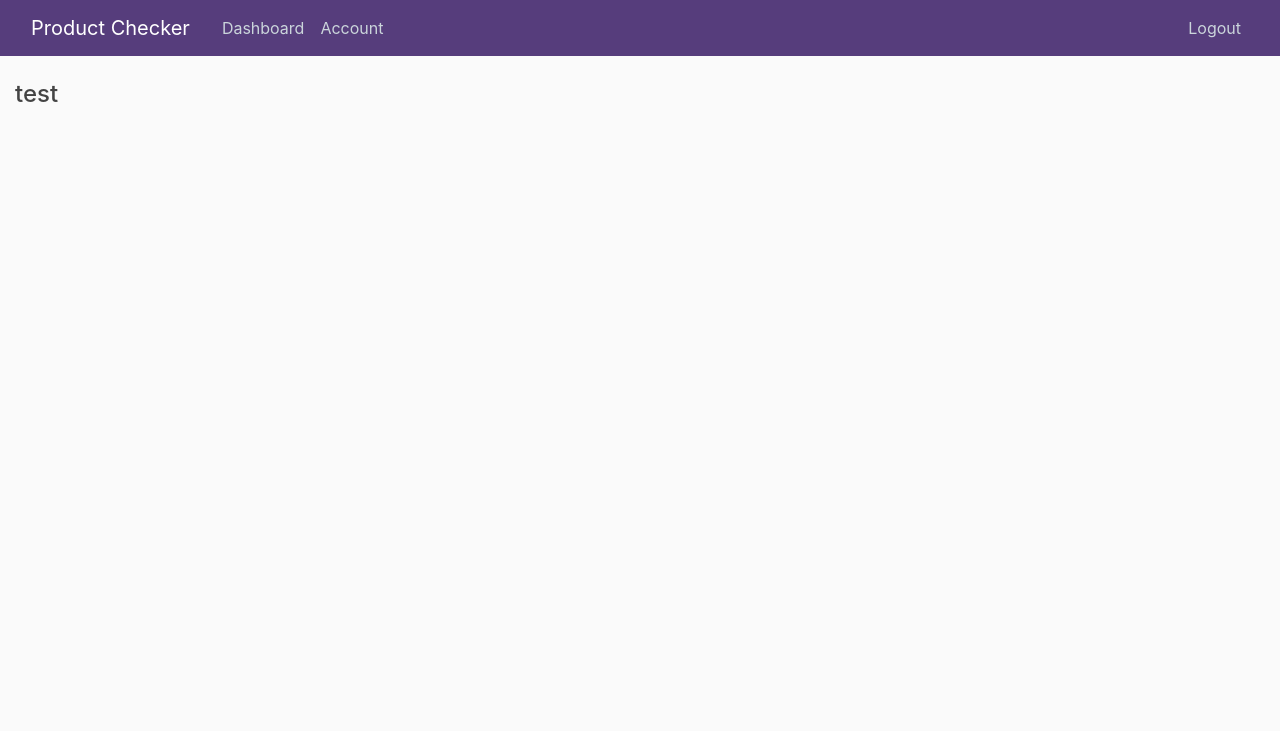
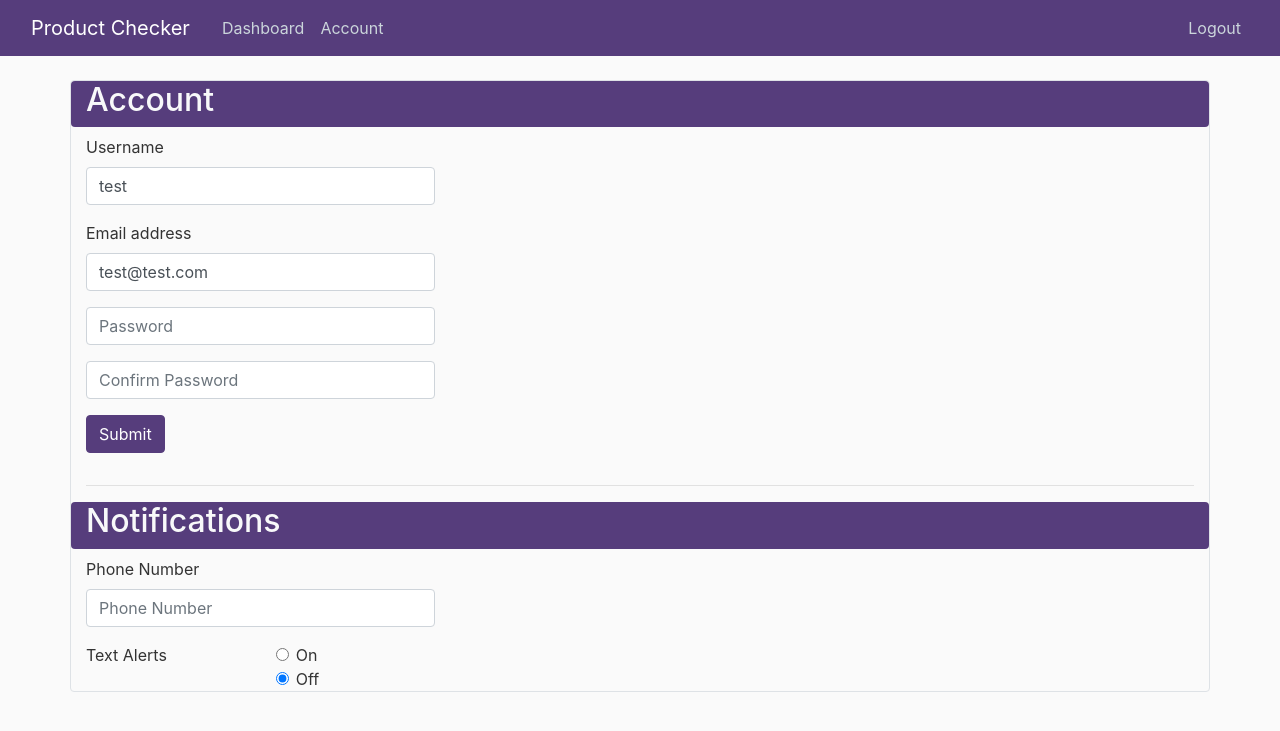
Before and after one commit to andylisi/product-checker, a Flask app: page /account in a window 1280 px wide. Shown: the top 731 px of the page. Run offline with Flask 2, Linux system fonts and the light colour scheme; a user stored in the database is signed in; some libraries are stand-ins or nearby versions.

Commit message:
Account section
Created Account section where users can update Account info
-username
-email
-password

TODO
add notifications to form, route, and datamodel

```diff
--- a/productchecker/forms.py
+++ b/productchecker/forms.py
@@ -1,17 +1,22 @@
 from flask_wtf import FlaskForm
+from flask_login import current_user
 from wtforms import StringField, PasswordField, SubmitField, BooleanField
 from wtforms.validators import DataRequired, Length, Email, EqualTo, ValidationError
 from productchecker.models import User
 
+password_min = 4
+password_max = 50
+username_min = 4
+username_max = 20
 
 class RegistrationForm(FlaskForm):
     username = StringField('Username', validators=[
-                           DataRequired(), Length(min=4, max=20)])
+                           DataRequired(), Length(min=username_min, max=username_max)])
     email = StringField('Email', validators=[DataRequired(), Email()])
     password = PasswordField('Password', validators=[
-                             DataRequired(), Length(min=2, max=50)])
+                             DataRequired(), Length(min=password_min, max=password_max)])
     confirm_password = PasswordField('Confirm Password', validators=[
-                                     DataRequired(), Length(min=2, max=50), EqualTo('password')])
+                                     DataRequired(), Length(min=password_min, max=password_max), EqualTo('password')])
     submit = SubmitField('Sign Up')
 
     def validate_username(self, username):
@@ -49,3 +54,61 @@ class LoginForm(FlaskForm):
     password = PasswordField('Password', validators=[DataRequired()])
     remember = BooleanField('Remember Me')
     submit = SubmitField('Login')
+
+class UpdateAccountForm(FlaskForm):
+    username = StringField('Username', validators=[
+                           DataRequired(), Length(min=username_min, max=username_max)])
+    email = StringField('Email', validators=[DataRequired(), Email()])
+    password = PasswordField('Password')
+    confirm_password = PasswordField('Confirm Password', validators=[EqualTo('password')])
+    submit = SubmitField('Submit')
+
+    def validate_username(self, username):
+        '''Check to see if username already exists
+
+        Args:
+            self: Registration form
+            username: user input for username field
+        Returns:
+            bool: True for username unavailable, False for available
+        Raises:
+            ValueError: Username not available
+        '''
+        if username.data != current_user.username:
+            user = User.query.filter_by(username=username.data).first()
+            if user:
+                raise ValidationError('Username unavailable.')
+
+    def validate_email(self, email):
+        '''Check to see if email already exists
+
+        Args:
+            self: Registration form
+            username: user input for email field
+        Returns:
+            bool: True for email unavailable, email for available
+        Raises:
+            ValueError: Email not available
+        '''
+        if email.data != current_user.email:
+            user = User.query.filter_by(email=email.data).first()
+            if user:
+                raise ValidationError('Email already in use.')
+
+    def validate_password(self, password):
+        '''Check to see if password field is populated. If it is,
+            then check length requirements.
+
+        Args:
+            self: Registration form
+            username: user input for email field
+        Returns:
+            bool: True for email unavailable, email for available
+        Raises:
+            ValueError: Email not available
+        '''
+        #if field is populated and not between pw min and max requirements.
+        #if it is not populated, a condition in route dictates it will not update
+        if password.data != '' and len(password.data) < password_min or len(password.data) > password_max:
+            raise ValidationError('Field must be between ' + str(password_min) + ' and ' +
+                                    str(password_max) +' characters long')
--- a/productchecker/routes.py
+++ b/productchecker/routes.py
@@ -1,6 +1,6 @@
 from flask import render_template, url_for, flash, redirect, request
 from productchecker import app, db, bcrypt
-from productchecker.forms import RegistrationForm, LoginForm
+from productchecker.forms import RegistrationForm, LoginForm, UpdateAccountForm
 from productchecker.models import User, Product
 from flask_login import login_user, logout_user, current_user, login_required
 import logging, sys
@@ -30,17 +30,12 @@ def dashboard():
     return render_template("dashboard.html", products=products)
 
 
-@app.route("/account")
-@login_required
-def account():
-    return render_template('account.html')
-
-
 @app.route("/register", methods=['GET', 'POST'])
 def register():
     if current_user.is_authenticated:
         return redirect(url_for('dashboard'))
     form = RegistrationForm()
+
     if form.validate_on_submit():
         hashed_password = bcrypt.generate_password_hash(form.password.data).decode('utf-8')
         user = User(username=form.username.data, email=form.email.data, password=hashed_password)
@@ -57,6 +52,7 @@ def login():
     if current_user.is_authenticated:
         return redirect(url_for('dashboard'))
     form = LoginForm()
+
     if form.validate_on_submit():
         user = User.query.filter_by(username=form.username.data).first()
         #If user exists and password hash matches hash stored in db, login success
@@ -65,6 +61,7 @@ def login():
             #remember keeps user logged in after browser close. Set remember=True
             login_user(user, remember=form.remember.data)
             logging.info('User ' + user.username + ' succesfully authenticated')
+
             #If a user was forced to auth from somewhere besides login page,
             # next will be populated with url_for(<whatever next page was supposed to be>)
             # ternary conditional
@@ -72,10 +69,35 @@ def login():
             return redirect(next_page) if next_page else redirect(url_for('dashboard'))
         else:
             flash('Login Unsuccesful. Please check username and password', 'danger')
+
     return render_template('login.html', title='Login', form=form)
 
 
 @app.route("/logout")
+@login_required
 def logout():
     logout_user()
     return redirect(url_for('login'))
+
+
+@app.route("/account", methods=['GET', 'POST'])
+@login_required
+def account():
+    form = UpdateAccountForm()
+    if form.validate_on_submit():
+        logging.info('User ' + current_user.username + ' changed password to ' + current_user.password)
+
+        current_user.username = form.username.data
+        current_user.email = form.email.data
+        if form.password.data != '':
+            current_user.password = bcrypt.generate_password_hash(form.password.data).decode('utf-8')
+
+        db.session.commit()
+        flash('Account Updated', 'success')
+        return redirect(url_for('account'))
+
+    elif request.method == 'GET':
+        form.username.data = current_user.username
+        form.email.data = current_user.email
+
+    return render_template('account.html', form=form)
--- a/productchecker/static/main.css
+++ b/productchecker/static/main.css
@@ -12,15 +12,23 @@ h1 {
   font-size: x-large;
 }
 
+.bg-primary{
+  color:#fff;
+  background-color:#563d7c;
+  border-color:#563d7c
+}
+
 .btn-primary{
   color:#fff;
   background-color:#563d7c;
-  border-color:#563d7c}
+  border-color:#563d7c
+}
 
 .btn-primary:hover{
   color:#fff;
-  background-color:#7a57af;
-  border-color:#563d7c}
+  background-color:#7c639c;
+  border-color:#563d7c
+}
 
 .bg-steel {
   background-color: #563d7c;
--- a/productchecker/templates/account.html
+++ b/productchecker/templates/account.html
@@ -1,4 +1,107 @@
 {% extends "layout.html" %}
 {% block content %}
-	<h1>{{ current_user.username }}</h1>
+<div class="container border rounded">
+	<div class="row bg-primary rounded" style="background-color: #563d7c!important;">
+		<div class="col-4">
+			<h2 class="text-light">Account</h2>
+		</div>
+	</div>
+	<div class="row mt-2">
+		<div class="col-lg-4 col-md-6">
+			<form novalidate method="POST" action="">
+				{{ form.hidden_tag() }}     <!--CSRF Token-->
+				<div class="form-group">
+					<label>Username</label>
+					{% if form.username.errors %}
+						{{ form.username(class="form-control is-invalid", placeholder="Username") }}
+						<div class="invalid-feedback">
+							{% for error in form.username.errors %}
+								<span>{{ error }}</span>
+							{% endfor %}
+						</div>
+					{% else %}
+						{{ form.username(class="form-control", placeholder="Username") }}
+					{% endif %}
+					</div>
+				<!--Email-->
+				<div class="form-group">
+					<label>Email address</label>
+					{% if form.email.errors %}
+						{{ form.email(class="form-control is-invalid", placeholder="Email") }}
+						<div class="invalid-feedback">
+							{% for error in form.email.errors %}
+								<span>{{ error }}</span>
+							{% endfor %}
+						</div>
+					{% else %}
+						{{ form.email(class="form-control", placeholder="Email") }}
+					{% endif %}
+				</div>
+				<!--Password-->
+				<div class="form-group">
+					{% if form.password.errors %}
+						{{ form.password(class="form-control is-invalid", placeholder="Password") }}
+						<div class="invalid-feedback">
+							{% for error in form.password.errors %}
+								<span>{{ error }}</span>
+							{% endfor %}
+						</div>
+					{% else %}
+						{{ form.password(class="form-control", placeholder="Password") }}
+					{% endif %}
+				</div>
+				<!--Confirm Password-->
+				<div class="form-group">
+					{% if form.confirm_password.errors %}
+						{{ form.confirm_password(class="form-control is-invalid", placeholder="Confirm Password") }}
+						<div class="invalid-feedback">
+							{% for error in form.confirm_password.errors %}
+								<span>{{ error }}</span>
+							{% endfor %}
+						</div>
+					{% else %}
+						{{ form.confirm_password(class="form-control", placeholder="Confirm Password") }}
+					{% endif %}
+				</div>
+				<div class="form-group">
+					{{ form.submit(class="btn btn-primary") }}
+				</div>
+			</form>
+		</div>
+	</div>
+	<hr>
+	<div class="row bg-primary rounded" style="background-color: #563d7c!important;">
+		<div class="col-4">
+			<h2 class="text-light">Notifications</h2>
+		</div>
+	</div>
+	<div class="row mt-2">
+		<div class="col-lg-4 col-md-6">
+			<div class="form-group">
+				<label>Phone Number</label>
+				<input type="text" class="form-control" placeholder="Phone Number">
+			</div>
+		</div>
+	</div>
+	<div class="row">
+		<div class="col-2">
+			<label>Text Alerts</label>
+		</div>
+		<div class="col-2">
+			<div class="form-check">
+				<input class="form-check-input" type="radio" name="exampleRadios" value="option1" checked>
+				<label class="form-check-label">
+					On
+				</label>
+			</div>
+			<div class="form-check">
+				<input class="form-check-input" type="radio" name="exampleRadios" value="option2" checked>
+				<label class="form-check-label">
+					Off
+				</label>
+			</div>
+		</div>
+	</div>
+</div>
+
 {% endblock %}
```
Also changed, not shown: productchecker/site.db.
